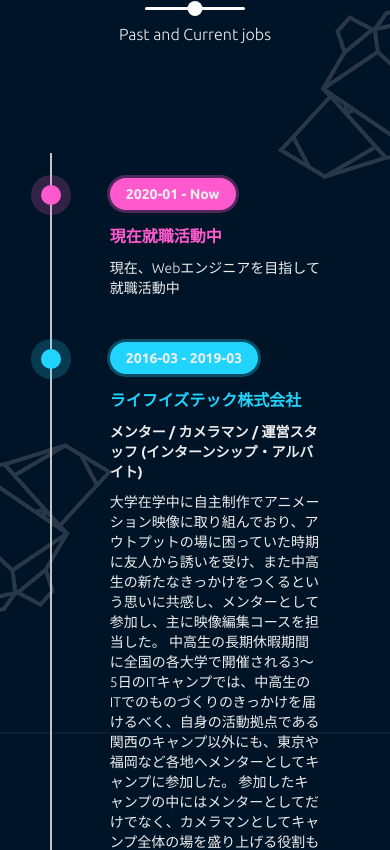
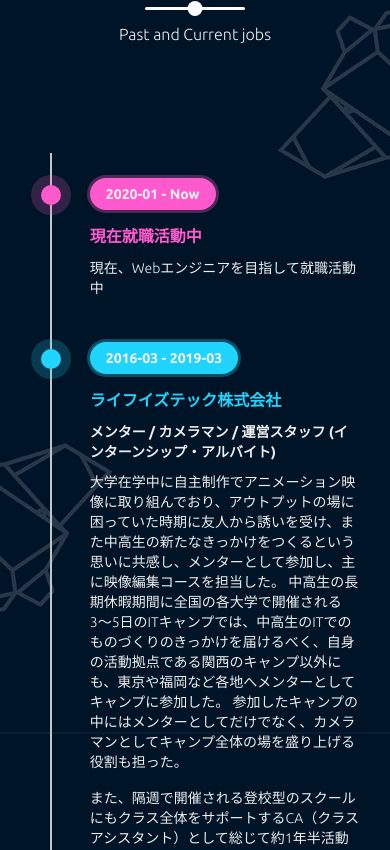
Before and after one commit to Bear29ers/Bear29ers.github.io, a plain HTML site: page index.html in a window 390 px wide. Shown: the part 6863-7713 px from the top of the page. Drawn offline with nearby package versions, Linux system fonts and the light colour scheme; some packages are replaced by stand-ins of ours.

Commit message:
Improve timeline responsive design

```diff
--- a/style.css
+++ b/style.css
@@ -1355,6 +1355,21 @@ header {
     width: 95%;
   }
 
+  .timeline ul li {
+    width: 100%;
+    padding: 2rem 2rem;
+  }
+
+  .timeline ul li:nth-child(odd),
+  .timeline ul li:nth-child(even) {
+    padding-left: 8rem;
+  }
+
+  .timeline ul li:nth-child(odd) .time,
+  .timeline ul li:nth-child(even) .time {
+    left: 8rem;
+  }
+
   form {
     width: 100%;
   }
```
